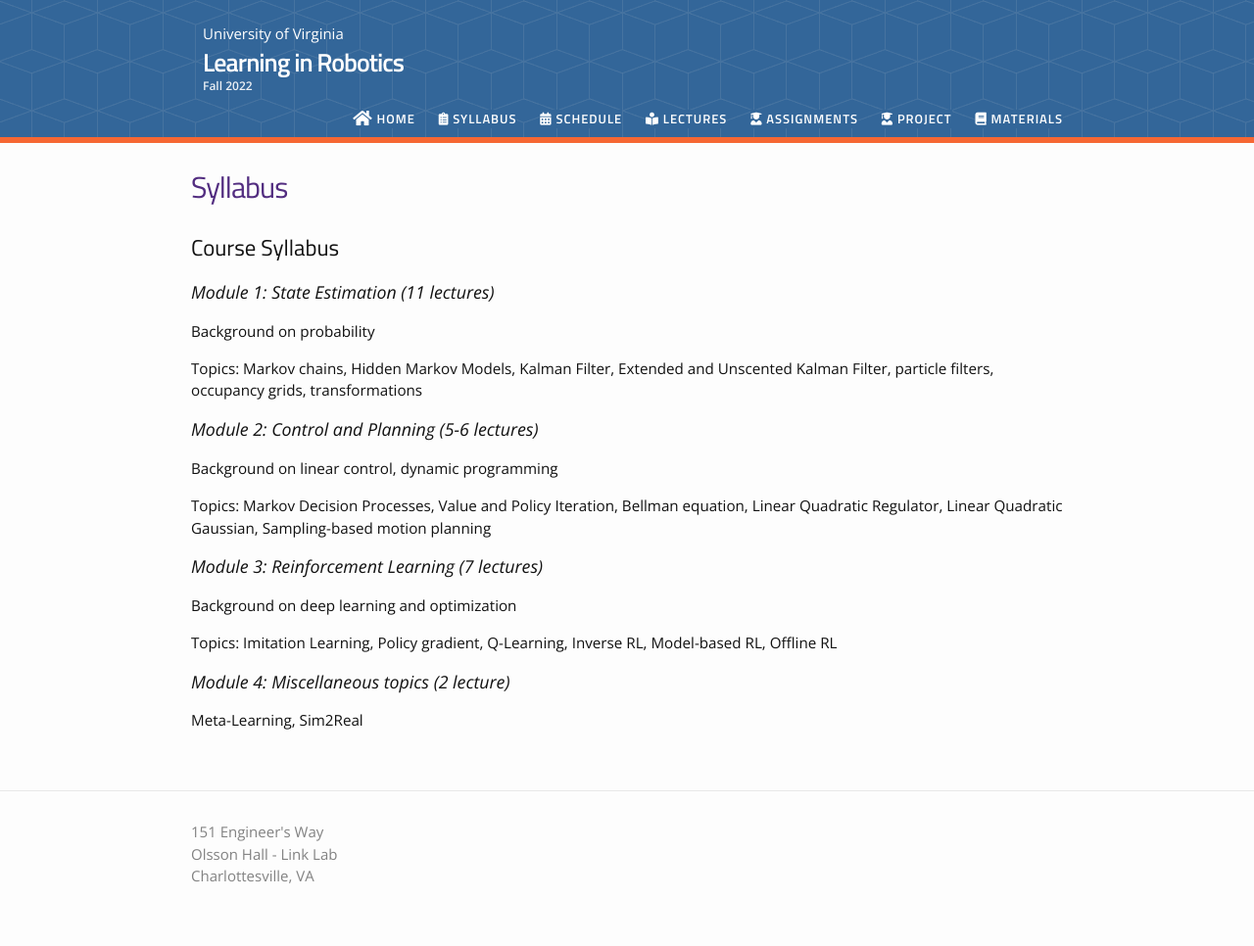
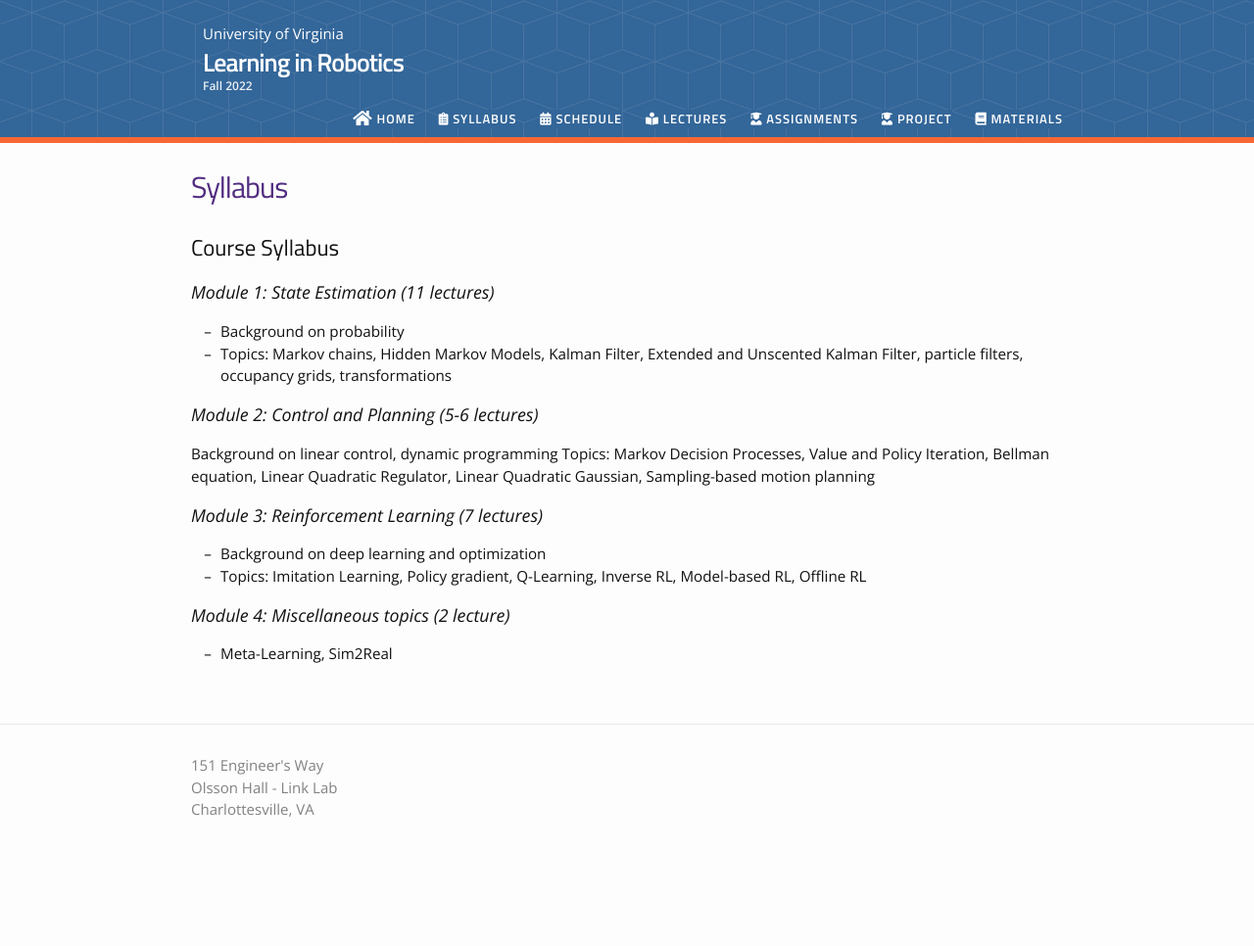
Before and after one commit to linklab-uva/robotlearning, a Jekyll site: the page built from syllabus.md, in a window 1280 px wide. Shown: the whole page at 98% size. Built offline with Jekyll 4.4.1, drawn with Linux system fonts in a browser that asks for light colours; nearby versions of some CDN libraries; after the commit the page ends 900 px from its top, so only the background shows below that.

```diff
--- a/syllabus.md
+++ b/syllabus.md
@@ -7,19 +7,16 @@ permalink: /syllabus/
 ## Course Syllabus
 
 ### Module 1: State Estimation (11 lectures)
-Background on probability
-
-Topics: Markov chains, Hidden Markov Models, Kalman Filter, Extended and Unscented Kalman Filter, particle filters, occupancy grids, transformations
+- Background on probability
+- Topics: Markov chains, Hidden Markov Models, Kalman Filter, Extended and Unscented Kalman Filter, particle filters, occupancy grids, transformations
 
 ### Module 2: Control and Planning (5-6 lectures)
 Background on linear control, dynamic programming
-
 Topics: Markov Decision Processes, Value and Policy Iteration, Bellman equation, Linear Quadratic Regulator, Linear Quadratic Gaussian, Sampling-based motion planning
 
 ### Module 3: Reinforcement Learning (7 lectures)
-Background on deep learning and optimization
-
-Topics: Imitation Learning, Policy gradient, Q-Learning, Inverse RL, Model-based RL, Offline RL
+- Background on deep learning and optimization
+- Topics: Imitation Learning, Policy gradient, Q-Learning, Inverse RL, Model-based RL, Offline RL
 
 ### Module 4: Miscellaneous topics (2 lecture)
-Meta-Learning, Sim2Real
+- Meta-Learning, Sim2Real
```
Also changed, not shown: _announcements/announcements.md (added, +4 -0 lines), 1 other file.
